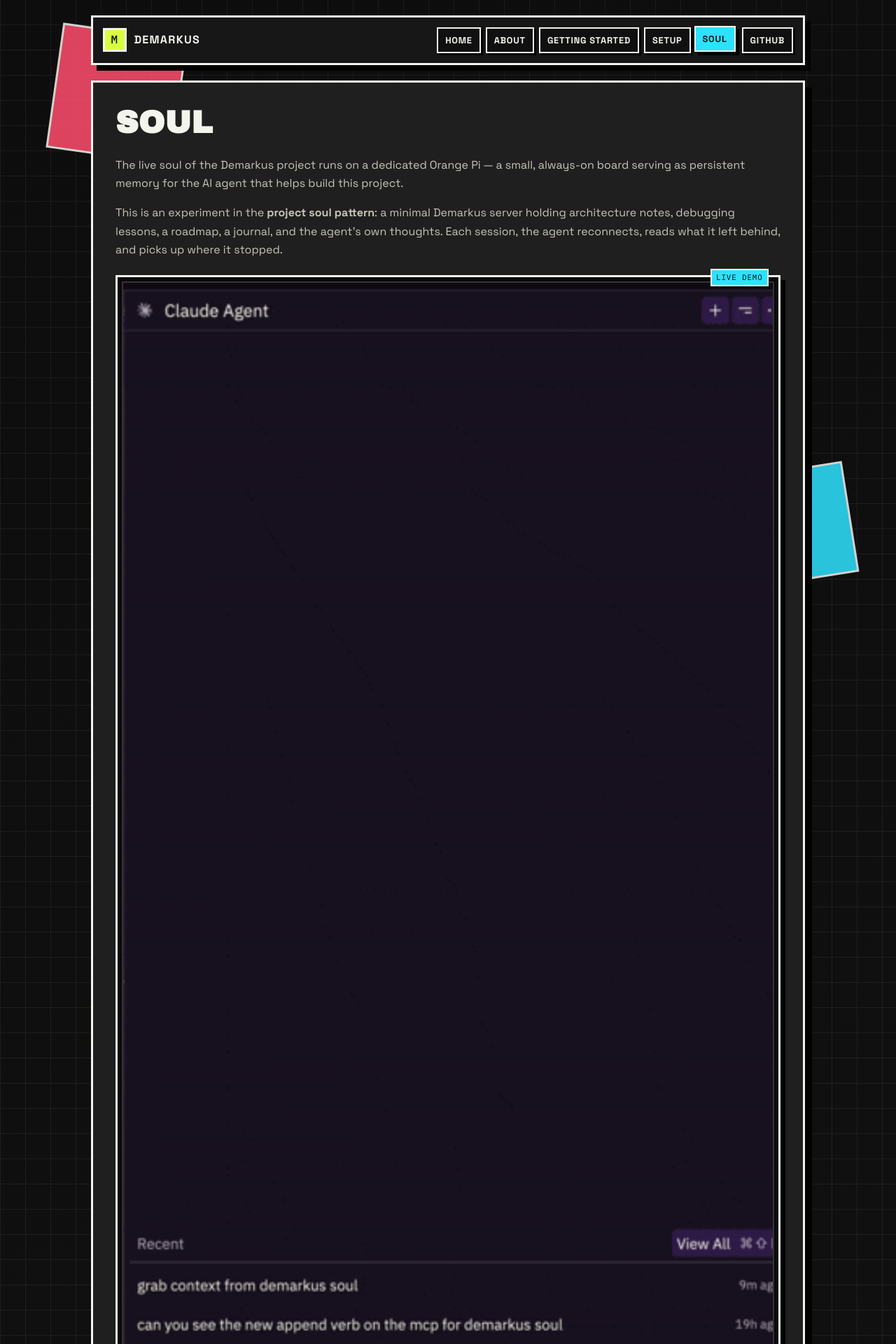
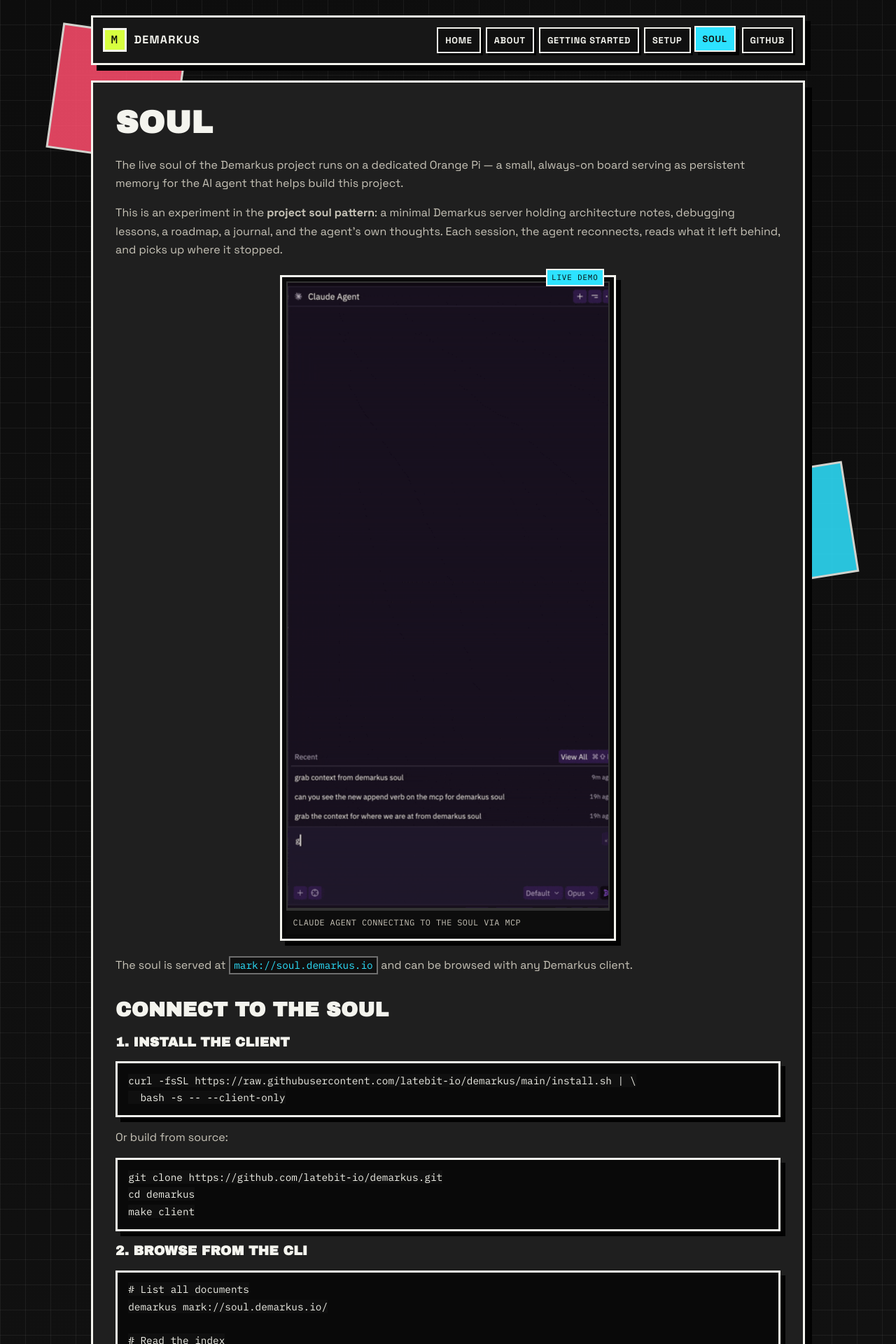
Before and after one commit to latebit-io/demarkus, a Jekyll site: the page built from soul.md, in a window 1280 px wide. Shown: the top 1920 px of the page at 70% size. Built offline with Jekyll 4.4.1, drawn with Linux system fonts in a browser that asks for light colours.

Commit message:
doc: soul demo image smaller

```diff
--- a/assets/css/style.css
+++ b/assets/css/style.css
@@ -279,7 +279,8 @@
 }
 
 .soul-demo {
-    margin: 1.4rem 0;
+    margin: 1.4rem auto;
+    max-width: 480px;
     border: 3px solid var(--line);
     background: #090909;
     box-shadow: 7px 7px 0 var(--shadow);
```
